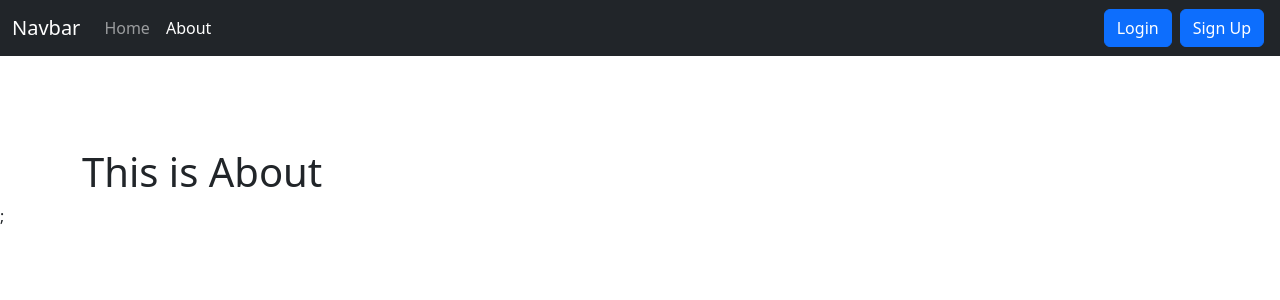
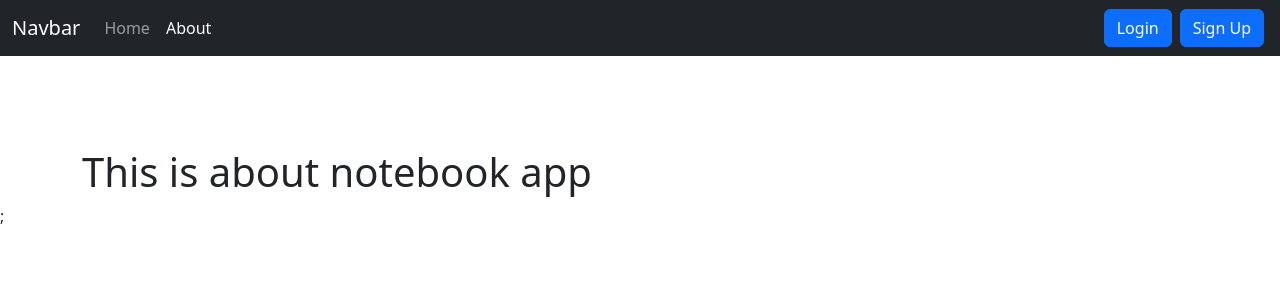
Before and after one commit to youcanalsocode/inotebook, a React (Create React App) app: page /About in a window 1280 px wide. Shown: the top 300 px of the page. Built offline with nearby package versions, Linux system fonts and the light colour scheme.

Commit message:
Text change in about

```diff
--- a/src/components/About.js
+++ b/src/components/About.js
@@ -7,7 +7,7 @@
   // }, []);
   return (
     <div>
-      <h1>This is About </h1>
+      <h1>This is about notebook app </h1>
     </div>
   );
 }
```
